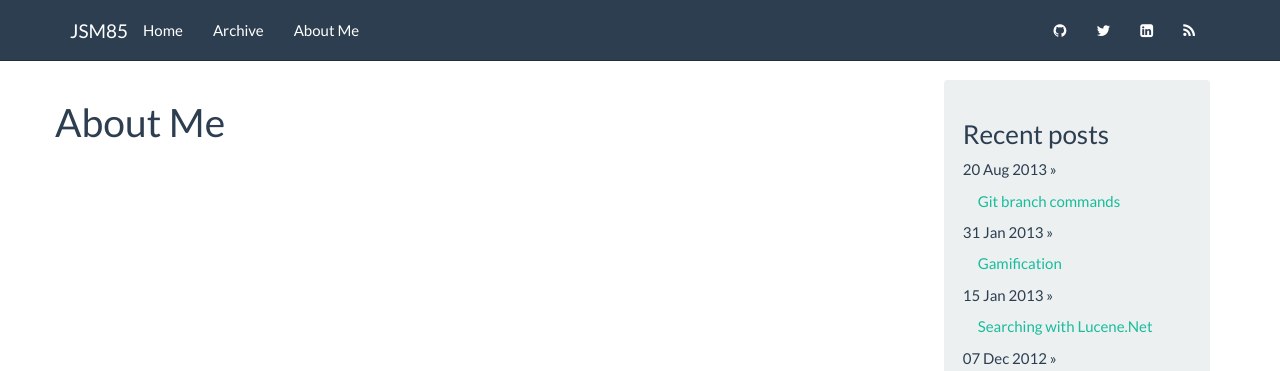
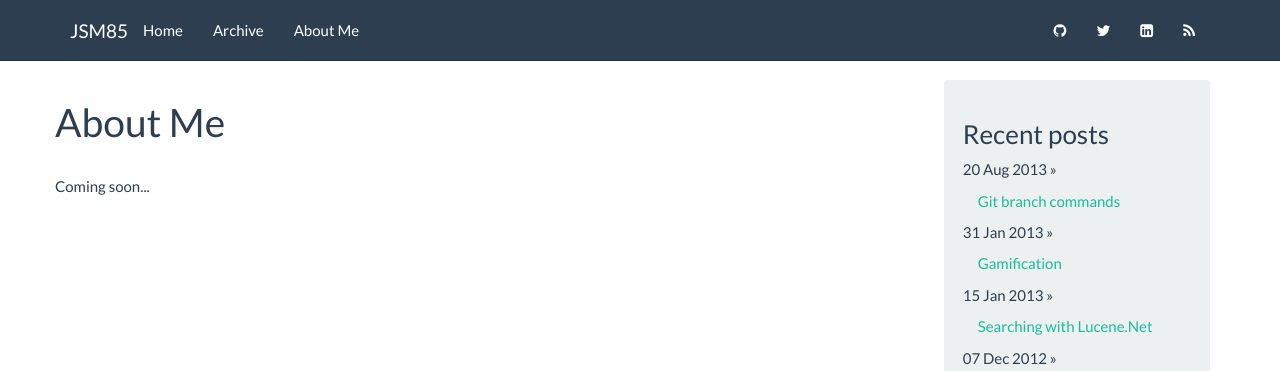
Before and after one commit to jsm85/jsm85.github.io, a Jekyll site: the page built from about.html, in a window 1280 px wide. Shown: the top 371 px of the page. Built offline with Jekyll 4.4.1, drawn with Linux system fonts in a browser that asks for light colours; Markdown is read by kramdown in place of the engine named in the settings.

Commit message:
updated configuration block

```diff
--- a/_config.yml
+++ b/_config.yml
@@ -1,16 +1,20 @@
-name: JSM85
-safe: true
-markdown: redcarpet
-pygments: true
+title: 			JSM85
+description: 	'Blogging from the London Underground!'
 
-timezone: Europe/London
+author:
+  name: 		'Joe Mendonca'
+  email: 		jsmendonca@gmail.com
+  github_id: 	jsm85
+  twitter_id: 	JSMendonca85
+  linkedin_id: 	jsm85
+
+safe: 			true
+timezone: 		Europe/London
+
+markdown: 		redcarpet
+pygments: 		true
 
 prose:
-  rooturl: '_posts'
-
-personal:
-  github_id: jsm85
-  twitter_id: JSMendonca85
-  linkedin_id: jsm85
+  rooturl: 		'_posts'
 
 google_analytics_tracking_id: UA-39754237-1
--- a/_layouts/default.html
+++ b/_layouts/default.html
@@ -3,7 +3,7 @@
 <head>
     <meta charset="utf-8">
     <meta http-equiv="X-UA-Compatible" content="IE=edge,chrome=1">
-    <title>{{ site.name }} - {{ page.title }}</title>
+    <title>{{ site.title }} - {{ page.title }}</title>
     <meta name="viewport" content="width=device-width">
 
     <!-- Le HTML5 shim, for IE6-8 support of HTML elements -->
@@ -28,7 +28,7 @@
     <div class="navbar navbar-default navbar-fixed-top">
         <div class="container">
             <div class="navbar-header">
-                <a class="navbar-brand" href="/">{{ site.name }}
+                <a class="navbar-brand" href="/">{{ site.title }}
             <!-- <img src="/assets/logo.png" class="logo"/> -->
                 </a>
             </div>
@@ -39,9 +39,9 @@
                     <li><a href="/about.html">About Me</i></a></li>
                 </ul>
                 <ul class="nav navbar-nav navbar-right">
-                    <li><a href="http://github.com/{{ site.personal.github_id }}/" target="_blank"><i class="icon-github"></i></a></li>
-                    <li><a href="http://twitter.com/{{ site.personal.twitter_id }}/" target="_blank"><i class="icon-twitter"></i></a></li>
-                    <li><a href="http://www.linkedin.com/in/{{ site.personal.linkedin_id }}" target="_blank"><i class="icon-linkedin-sign"></i></a></li>
+                    <li><a href="http://github.com/{{ site.author.github_id }}/" target="_blank"><i class="icon-github"></i></a></li>
+                    <li><a href="http://twitter.com/{{ site.author.twitter_id }}/" target="_blank"><i class="icon-twitter"></i></a></li>
+                    <li><a href="http://www.linkedin.com/in/{{ site.author.linkedin_id }}" target="_blank"><i class="icon-linkedin-sign"></i></a></li>
                     <li><a href="/rss.xml" target="_blank"><i class="icon-rss"></i></a></li>
                 </ul>
             </div>
--- a/about.html
+++ b/about.html
@@ -5,4 +5,6 @@
 
 <div id="home">
   <h1>About Me</h1>
+</br>
+<spac>Coming soon...</span>
 </div>
--- a/archive.html
+++ b/archive.html
@@ -18,8 +18,8 @@
         	{% for post in site.posts %}
           <tr>
             <td>{{ post.date | date_to_string }}</td>
-            <td>{{ post.categories | join | capitalize }}</td>
-            <td>{{ post.tags | join | capitalize }}</td>
+            <td>{{ post.categories | join: ', ' | capitalize }}</td>
+            <td>{{ post.tags | join: ', ' }}</td>
             <td><a href="{{ post.url }}">{{ post.title }}</a></td>
           </tr>
           {% endfor %}
--- a/index.html
+++ b/index.html
@@ -27,12 +27,12 @@
         <div class="col-6 col-sm-6 col-lg-4">
             <h2 class="githubRepoList-header">Jekyll Blog Importer</h2>
             <p class="githubRepoList-description">A utility to help migrate a Wordpress blog to Jekyll.</p>
-            <p><a class="btn btn-default" href="https://github.com/jsm85/JekyllBlogImporter">View details</a></p>
+            <p><a class="btn btn-primary" href="https://github.com/jsm85/JekyllBlogImporter">View details</a></p>
         </div>
         <div class="col-6 col-sm-6 col-lg-4">
             <h2 class="githubRepoList-header">Jekyll Blog Starter Pack</h2>
             <p class="githubRepoList-description">A starter pack for creating your very own Jekyll (Bootstrap enabled) Blog site.</p>
-            <p><a class="btn btn-default" href="https://github.com/jsm85/JekyllBlogStarterPack">View details</a></p>
+            <p><a class="btn btn-primary" href="https://github.com/jsm85/JekyllBlogStarterPack">View details</a></p>
         </div>
         <div class="col-6 col-sm-6 col-lg-4">
             <h2 class="githubRepoList-header">Mq-SSIS</h2>
```
Also changed, not shown: _layouts/post.html (+11 -1 lines).
